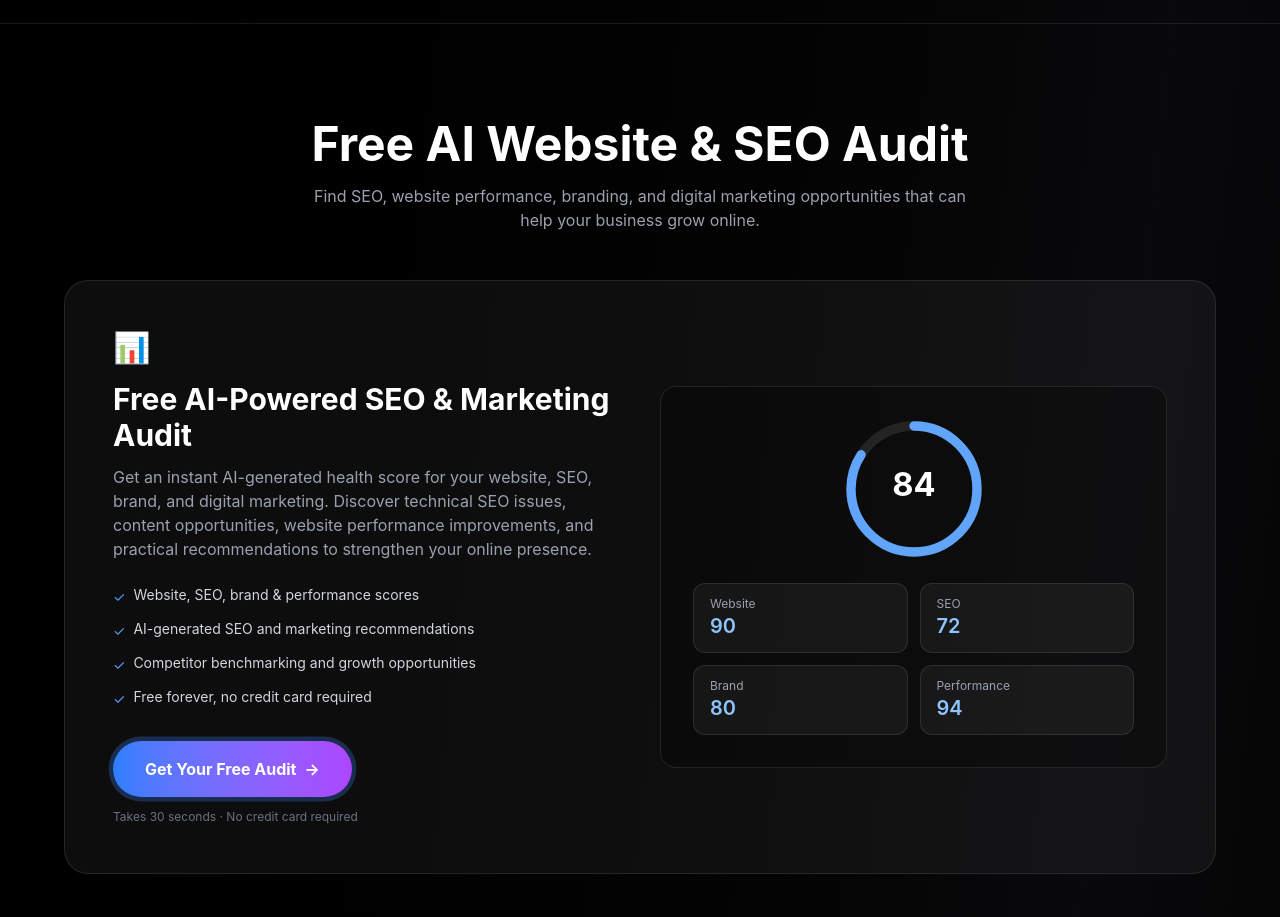
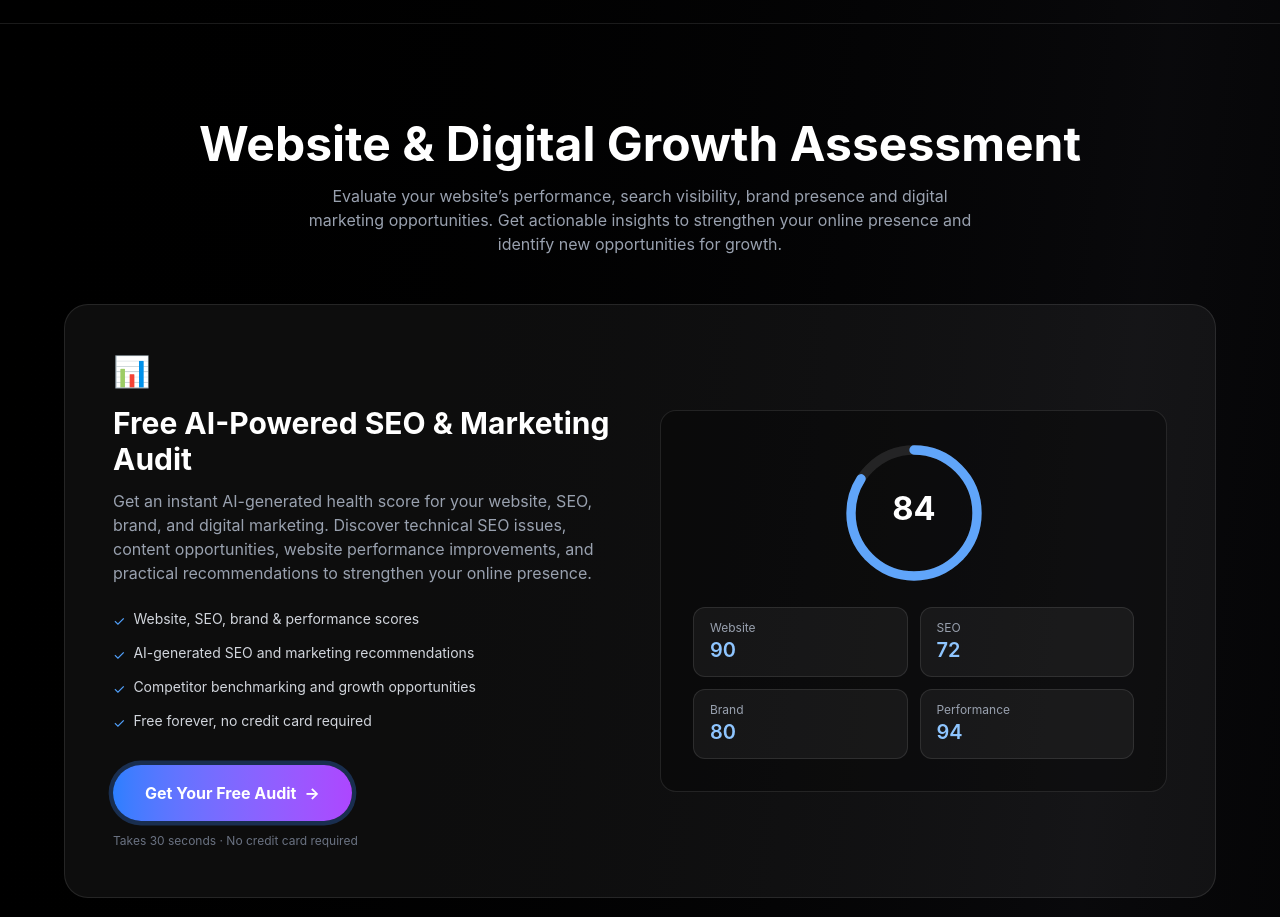
Before and after one commit to thasleenanasreen242-cmd/BrandPilot, a Next.js app: page / in a window 1280 px wide. Shown: the part 1000-1917 px from the top of the page. Built offline with nearby package versions, Linux system fonts and the light colour scheme.

Commit message:
Refresh website and digital growth assessment heading

```diff
--- a/app/components/AIAudit.tsx
+++ b/app/components/AIAudit.tsx
@@ -4,9 +4,9 @@ export default function AIAudit() {
   return (
     <section id="ai-audit" className="py-24 px-6">
       <div className="max-w-6xl mx-auto">
-        <h2 className="text-5xl font-bold text-center">Free AI Website & SEO Audit</h2>
+        <h2 className="text-5xl font-bold text-center">Website &amp; Digital Growth Assessment</h2>
         <p className="text-gray-400 text-center mt-4 max-w-2xl mx-auto">
-          Find SEO, website performance, branding, and digital marketing opportunities that can help your business grow online.
+          Evaluate your website’s performance, search visibility, brand presence and digital marketing opportunities. Get actionable insights to strengthen your online presence and identify new opportunities for growth.
         </p>
 
         <div
```
